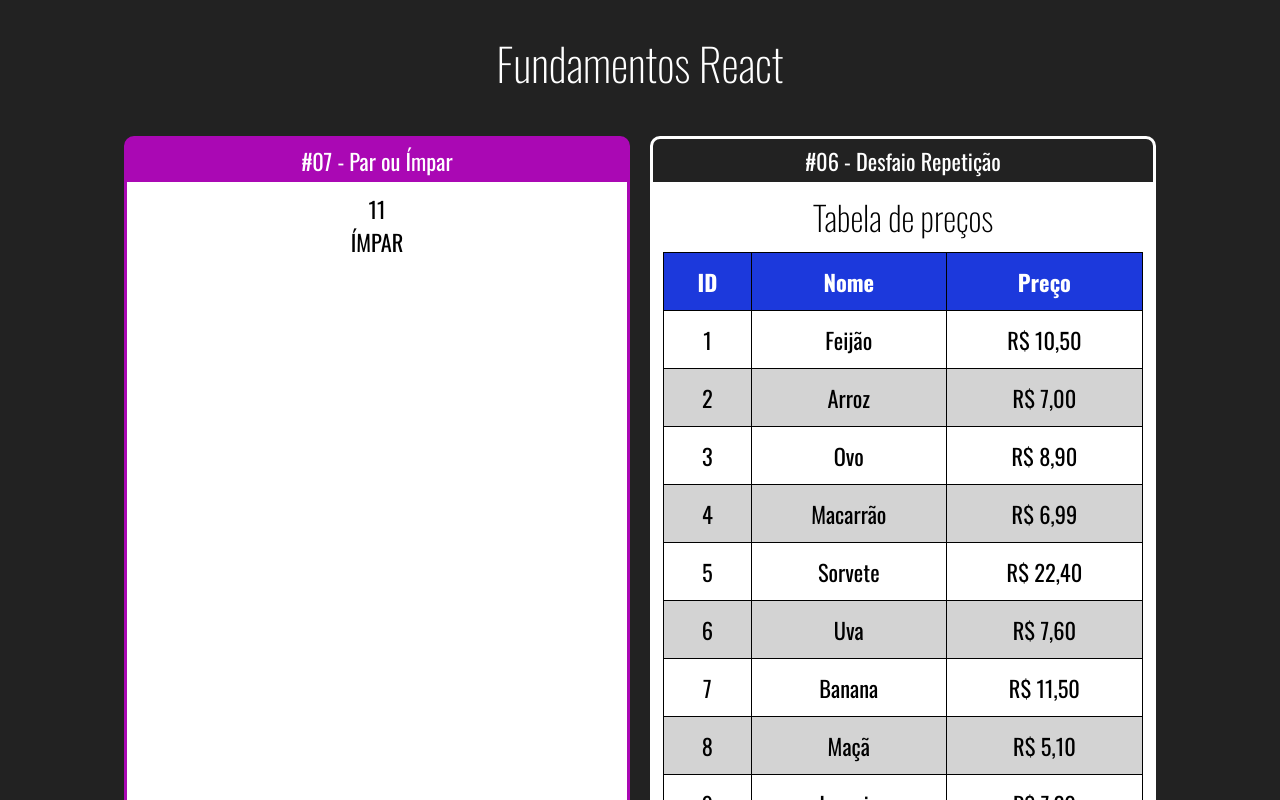
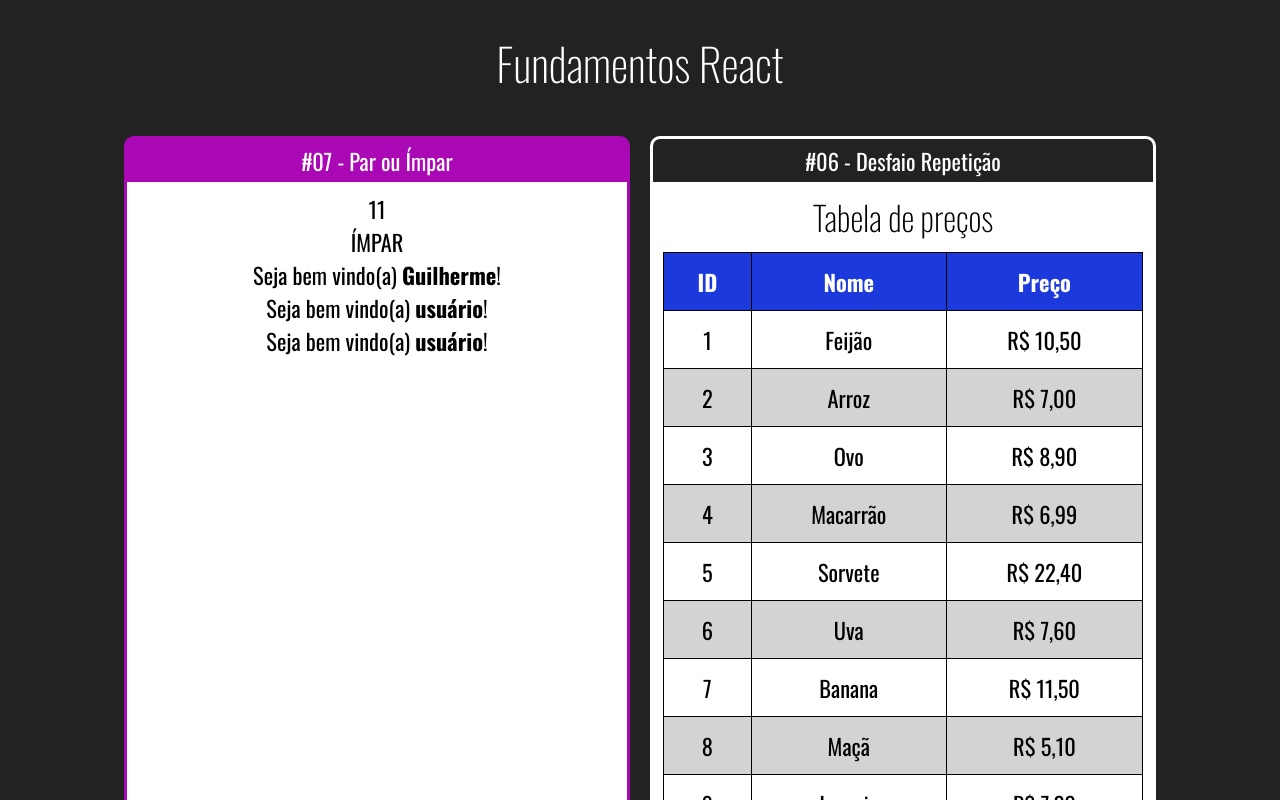
Before and after one commit to Guilher-Melo/Curso-React, a React (Create React App) app: page / in a window 1280 px wide. Shown: the top 800 px of the page. Built offline with nearby package versions, Linux system fonts and the light colour scheme.

Commit message:
Criando componente condicional

```diff
--- a/src/App.jsx
+++ b/src/App.jsx
@@ -11,6 +11,7 @@
 import ListaALunos from "./components/repeticao/ListaAlunos";
 import TabelaProdutos from "./components/repeticao/TabelaProdutos";
 import ParImpar from "./components/condicional/ParImpar";
+import UsuarioInfo from "./components/condicional/UsuarioInfo";
 
 
 export default () => (
@@ -20,6 +21,9 @@
 
     <Card titulo="#07 - Par ou Ímpar" color="#AA08B4">
         <ParImpar numero={11} />
+        <UsuarioInfo usuario={{ nome: 'Guilherme'}} />
+        <UsuarioInfo usuario={{}} />
+        <UsuarioInfo />
       </Card>
 
       <Card titulo="#06 - Desfaio Repetição" color="#11F29">
--- /dev/null
+++ b/src/components/condicional/If.js
@@ -0,0 +1,7 @@
+export default function If (props) {
+  if(props.test) {
+    return props.children;
+  } else {
+    return false;
+  }
+}
--- /dev/null
+++ b/src/components/condicional/UsuarioInfo.jsx
@@ -0,0 +1,16 @@
+import React from "react";
+import If from "./If";
+
+export default function UsuarioInfo (props) {
+  const usuario = props.usuario || {};
+  return (
+    <div>
+      <If test ={usuario && usuario.nome}>
+        Seja bem vindo(a) <strong>{ usuario.nome }</strong>!
+      </If>
+      <If test ={!usuario || !usuario.nome}>
+        Seja bem vindo(a) <strong>usuário</strong>!
+      </If>
+    </div>
+  )
+}
```
